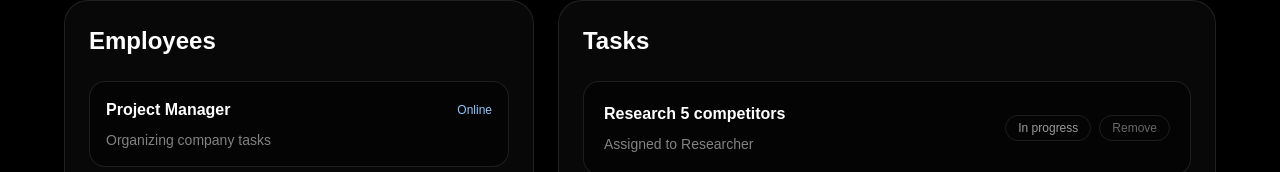
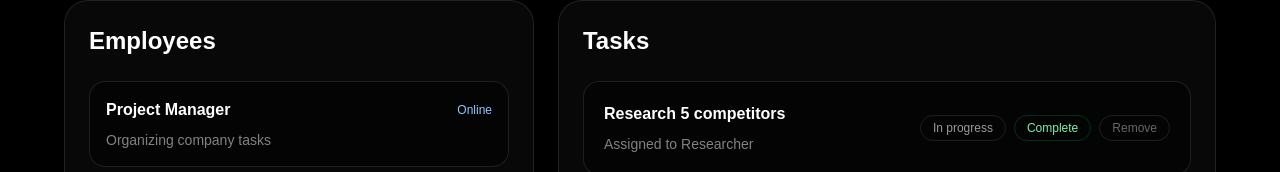
Before and after one commit to Finalexs/project-zero, a Next.js app in the folder app/: page /dashboard in a window 1280 px wide. Shown: the part 628-800 px from the top of the page. Built offline with nearby package versions, Linux system fonts and the light colour scheme.

Commit message:
Add dashboard task completion

```diff
--- a/app/src/app/dashboard/page.tsx
+++ b/app/src/app/dashboard/page.tsx
@@ -158,10 +158,27 @@ export default function DashboardPage() {
                       </p>
                     </div>
 
+
                     <div className="flex items-center gap-2">
   <span className="rounded-full border border-white/10 px-3 py-1 text-xs text-white/60">
     {task.status}
   </span>
+
+  <button
+    type="button"
+    onClick={() => {
+      setTasks(
+        tasks.map((currentTask, taskIndex) =>
+          taskIndex === index
+            ? { ...currentTask, status: "Completed" }
+            : currentTask,
+        ),
+      );
+    }}
+    className="rounded-full border border-green-400/20 px-3 py-1 text-xs text-green-300 hover:text-green-200"
+  >
+    Complete
+  </button>
 
   <button
     type="button"
```
